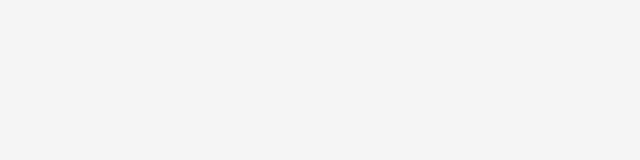
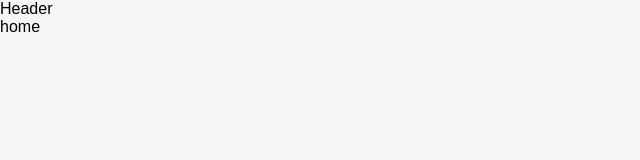
Before and after one commit to MardonovD/LinKedin-react, a React (Create React App) app: page /home in a window 1280 px wide. Shown: the top 160 px of the page, without its empty margins (0-640 px from the left). Built offline with nearby package versions, Linux system fonts and the light colour scheme.

Commit message:
Header and home use

```diff
--- a/src/App.js
+++ b/src/App.js
@@ -1,6 +1,7 @@
 import Login from "./components/Login";
 import { BrowserRouter, Route, Routes } from "react-router-dom";
 import Header from "./components/Header";
+import Home from "./components/Home";
 
 const App = () => {
   return (
@@ -8,7 +9,7 @@
       <BrowserRouter>
         <Routes>
           <Route path="/" element={<Login />} />
-          <Route path="/home" element={<Header />} />
+          <Route path="/home" element={<Home />} />
         </Routes>
       </BrowserRouter>
     </div>
--- a/src/components/Header.js
+++ b/src/components/Header.js
@@ -1,12 +1,7 @@
-import React from 'react';
+import React from "react";
 
 const Header = () => {
-  return (
-    <div>
-
-    </div>
-  );
+  return <div>Header</div>;
 };
 
-
 export default Header;
--- a/src/components/Home.js
+++ b/src/components/Home.js
@@ -1,12 +1,13 @@
-import React from 'react';
+import React from "react";
+import Header from "./Header";
 
 const Home = () => {
   return (
     <div>
-
+      <Header />
+      home
     </div>
   );
 };
 
-
 export default Home;
```
